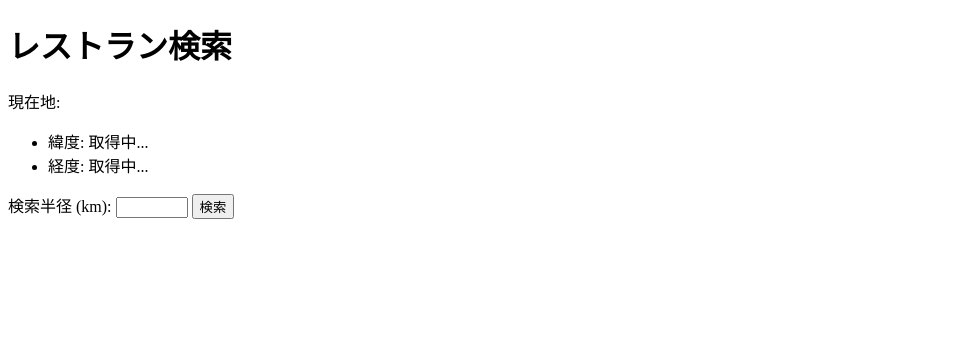
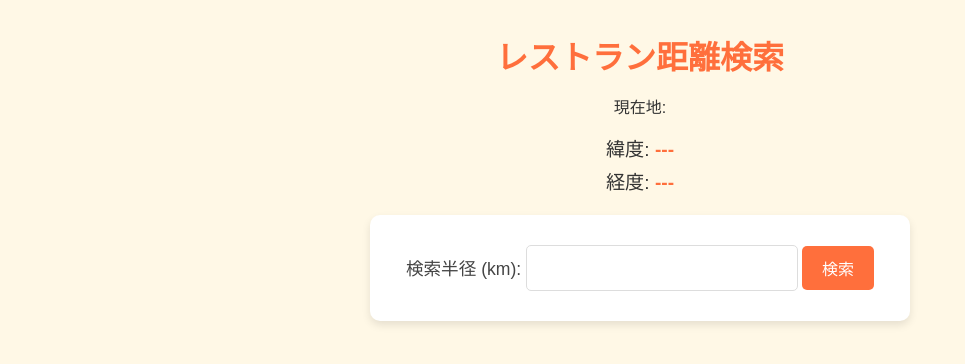
Before and after one commit to kikitetomoro/gourmet_search, a Django app: page / in a window 1280 px wide. Shown: the top 364 px of the page, without its empty margins (0-965 px from the left). Run offline with Django 5.2, Linux system fonts and the light colour scheme.

Commit message:
add:sesstion system

```diff
--- a/gourmet_search/restaurant/templates/restaurant/index.html
+++ b/gourmet_search/restaurant/templates/restaurant/index.html
@@ -1,8 +1,10 @@
+{% load static %}
 <!DOCTYPE html>
 <html lang="ja">
 <head>
     <meta charset="UTF-8">
-    <title>レストラン検索</title>
+    <title>キログルメ</title>
+    <link rel="stylesheet" href="{% static 'restaurant/css/styles.css' %}">
     <script>
         // Geolocation APIで現在地を取得してフォームにセット
         function getLocation() {
@@ -24,15 +26,18 @@
             }
         }
     </script>
+
 </head>
 <body onload="getLocation()">
-    <h1>レストラン検索</h1>
+    <div class="container">
+        <h1>レストラン距離検索</h1>
 
+        <div class="restaurant-form-area">
              <!-- 現在地表示 -->
             <p>現在地:</p>
             <ul>
-        <li>緯度: <span id="lat-display">取得中...</span></li>
-        <li>経度: <span id="lng-display">取得中...</span></li>
+                <li>緯度: <span id="lat-display">---</span></li>
+                <li>経度: <span id="lng-display">---</span></li>
             </ul>
 
             <!-- 検索フォーム -->
@@ -47,5 +52,10 @@
 
                 <button type="submit">検索</button>
             </form>
+
+        </div>
+    </div>
+
     </body>
+
 </html>
--- a/gourmet_search/restaurant/urls.py
+++ b/gourmet_search/restaurant/urls.py
@@ -6,5 +6,5 @@ app_name = "restaurant"
 urlpatterns = [
     path("", views.index, name="index"),
     path("search", views.search_results, name="search_results"),
-    # path("shop/<str:shop_id>/", views.shop_detail, name="shop_detail"),
+    path("shop/<str:shop_id>/", views.shop_detail, name="shop_detail"),
 ]
--- a/gourmet_search/restaurant/views.py
+++ b/gourmet_search/restaurant/views.py
@@ -1,44 +1,67 @@
 import requests
+import json
 from django.conf import settings
 from django.shortcuts import render
 from django.core.paginator import Paginator
+from django.http import HttpResponse
 
 
 API_URL = "https://webservice.recruit.co.jp/hotpepper/gourmet/v1/"
 API_KEY = settings.HOTPEPPER_API_KEY
 
 
+#検索フォーム表示
 def index(request):
     return render( request,'restaurant/index.html')
 
 
 
 
+#一覧表示
 def search_results(request):
-    # フロントから取得したデータ
+
+    # セッションから検索結果を取得
+    saved_shops = request.session.get("search_results", [])
+    saved_params = request.session.get("search_params", {})
+
+    # フォームからデータ取得
     latitude = request.GET.get('latitude')
     longitude = request.GET.get('longitude')
-    # フォームから取得したデータ
     radius = request.GET.get('radius', 1)
 
-    # リクエストパラメータ
-    params = {
-        "key": API_KEY,
-        "lat": latitude,
-        "lng": longitude,
-        "range": radius,
-        "count": 100,
-        "format": "json",
-    }
+    if latitude and longitude:
 
-    # APIリクエストの送信
-    response = requests.get(API_URL, params=params)
-    data = response.json()
+        # APIリクエスト
+        params = {
+            "key": API_KEY,
+            "lat": latitude,
+            "lng": longitude,
+            "range": radius,
+            "count": 50,
+            "format": "json",
+        }
 
-    # 検索結果を取得
-    shops = data.get("results", {}).get("shop", [])
+        response = requests.get(API_URL, params=params)
+        data = response.json()
+        shops = data.get('results', {}).get('shop', [])
 
-    # ページング設定
+        # 検索結果と条件をセッションに保存
+        request.session['search_results'] = shops
+        request.session['search_params'] = {
+            "latitude": latitude,
+            "longitude": longitude,
+            "radius": radius,
+        }
+
+    else:
+        # セッションデータを使用
+        shops = saved_shops
+        latitude = saved_params.get("latitude")
+        longitude = saved_params.get("longitude")
+        radius = saved_params.get("radius")
+
+
+     # ページング設定
     page_number = request.GET.get('page', 1)
     page_cnt = 10
     paginator = Paginator(shops, page_cnt)
@@ -48,7 +71,7 @@ def search_results(request):
     except EmptyPage:
         page_obj = paginator.get_page(1)
 
-    # ページリンク設定
+     # ページリンク設定
     on_each_side = 3
     on_ends = 2
     page_links = page_obj.paginator.get_elided_page_range(page_number, on_each_side=on_each_side, on_ends=on_ends)
@@ -59,7 +82,24 @@ def search_results(request):
         "latitude": latitude,
         "longitude": longitude,
         "radius": radius,
-        "shops":shops,
     }
+    return render(request, "restaurant/results.html", context)
 
-    return render(request, "restaurant/results.html", context)
+
+
+def shop_detail(request, shop_id):
+
+    # セッションから検索結果を取得
+    shops = request.session.get('search_results', [])
+    params = request.session.get('search_params', {})
+
+    # 指定された店舗を検索
+    shop = next((shop for shop in shops if shop['id'] == shop_id), None)
+
+    context = {
+        "shop": shop,
+        "latitude": params.get("latitude"),
+        "longitude": params.get("longitude"),
+        "radius": params.get("radius"),
+    }
+    return render(request, "restaurant/detail.html", context)
--- /dev/null
+++ b/gourmet_search/static/restaurant/css/styles.css
@@ -0,0 +1,215 @@
+/* 全体のスタイリング */
+body {
+    font-family: 'Arial', sans-serif;
+    margin: 0;
+    padding: 0;
+    background-color: #fff8e6;
+    color: #333;
+    display: flex;
+    align-items: center;
+    justify-content: center;
+}
+
+h1 {
+    font-size: 2em;
+    color: #ff6f3c;
+    margin-top: 2rem;
+    margin-bottom: 1rem;
+    text-align: center;
+}
+
+h2{
+    margin: 0;
+    font-size: 1.3rem;
+}
+
+/* 現在地表示 */
+.restaurant-form-area{
+    text-align: center;
+}
+
+.restaurant-form-area ul {
+    list-style: none;
+    padding: 0;
+    margin: 0 0 20px 0;
+}
+
+.restaurant-form-area ul li {
+    font-size: 1.2em;
+    margin-bottom: 5px;
+}
+
+#lat-display, #lng-display {
+    font-weight: bold;
+    color: #ff6f3c;
+}
+
+/* フォーム */
+form {
+    background: #fff;
+    padding: 20px;
+    border-radius: 10px;
+    box-shadow: 0 4px 8px rgba(0, 0, 0, 0.1);
+    width: 500px;
+    text-align: center;
+}
+
+form label {
+    font-size: 1.1em;
+    color: #444;
+}
+
+form input {
+    width: 50%;
+    padding: 10px;
+    margin: 10px 0;
+    border: 1px solid #ddd;
+    border-radius: 5px;
+    font-size: 1.3rem;
+}
+
+form button {
+    background: #ff6f3c;
+    color: white;
+    padding: 10px 20px;
+    font-size: 1rem;
+    border: none;
+    border-radius: 5px;
+    cursor: pointer;
+    transition: background 0.3s ease;
+}
+
+form button:hover {
+    background: #ff5722;
+}
+
+.restaurant-resultes{
+    width: 80%;
+    margin: 0 auto;
+}
+
+.restaurant-card{
+    background-color:white;
+    box-shadow: rgba(0, 0, 0, 0.16) 0px 1px 4px;
+    padding: 2rem;
+    border-radius: 5px;
+    display: flex;
+    margin-bottom: 1rem;
+    transition: 0.3s ease;
+    align-items: center;
+}
+
+.restaurant-card:hover{
+    background-color: #f3f3f3;
+
+}
+.restaurant-card-text{
+    margin-left: 2rem;
+}
+
+img{
+    height: 200px;
+    width: 200px;
+}
+
+a{
+    text-decoration: none;
+    color: #333;
+}
+
+
+/* ページネーションのスタイリング */
+.pagination {
+    display: flex;
+    flex-direction: column;
+    align-items: center;
+    margin-top: 20px;
+    gap: 10px;
+}
+
+/* 前後リンクのスタイリング */
+.pagination div a {
+    text-decoration: none;
+    font-size: 1em;
+    padding: 8px 12px;
+    border: 1px solid #ff6f3c;
+    border-radius: 5px;
+    color: #ff6f3c;
+    transition: all 0.3s ease;
+}
+
+.pagination div a:hover {
+    background-color: #ff6f3c;
+    color: #fff;
+}
+
+/* 現在のページ番号 */
+.pagination div strong {
+    font-size: 1.1em;
+    padding: 8px 12px;
+    color: white;
+    background-color: #ff6f3c;
+    border-radius: 5px;
+}
+
+/* ページリンクのスタイリング */
+.pagination div {
+    display: flex;
+    gap: 5px;
+    justify-content: center;
+    flex-wrap: wrap;
+}
+
+.pagination span {
+    font-size: 1em;
+    color: #666;
+}
+
+/* レスポンシブ対応 */
+@media (max-width: 600px) {
+    .pagination div a,
+    .pagination div strong {
+        padding: 6px 8px;
+        font-size: 0.9em;
+    }
+}
+
+.submit{
+    background: #ff6f3c;
+    color: white;
+    padding: 15px 40px;
+    font-size: 1em;
+    border: none;
+    border-radius: 5px;
+    cursor: pointer;
+    transition: background 0.3s ease;
+    margin: 2rem 0;
+}
+.submit:hover{
+    background: #ff5722;
+}
+
+/* 詳細ページ */
+
+.shop-detail {
+    text-align: center;
+}
+.shop-detail img {
+    height: 400px;
+    width: 800px;
+    border-radius: 5px;
+    margin-bottom: 20px;
+}
+.shop-detail h2 {
+    font-size: 1.6rem;
+    text-align: center;
+}
+.shop-detail p {
+    margin: 10px 0;
+    font-size: 1.1em;
+    color: #555;
+}
+.shop-detail-text {
+ margin: 2rem 0;
+ text-align: left;
+}
```
Also changed, not shown: gourmet_search/gourmet_search/settings.py (+8 -14 lines), gourmet_search/restaurant/templates/restaurant/detail.html (+20 -7 lines), gourmet_search/restaurant/templates/restaurant/results.html (+24 -4 lines), gourmet_search/restaurant/templates/restaurant/search_form.html (deleted, +0 -21 lines), gourmet_search/db.sqlite3. Lines whose indentation alone changed are shown as unchanged.
